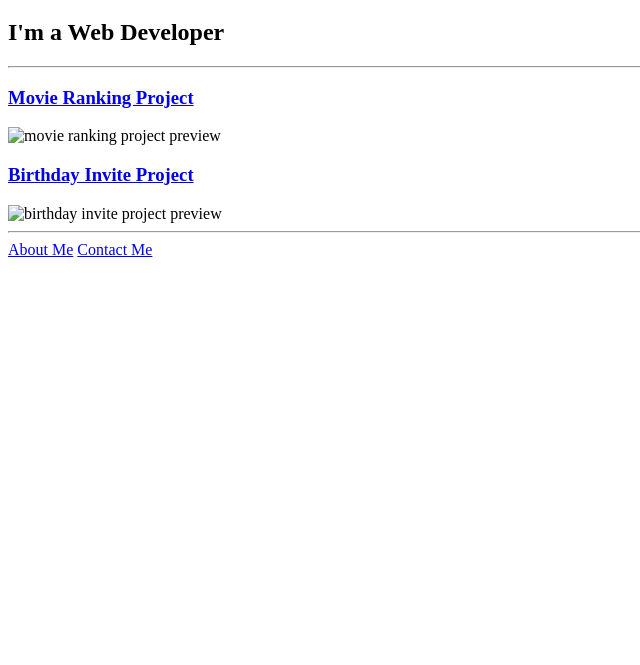
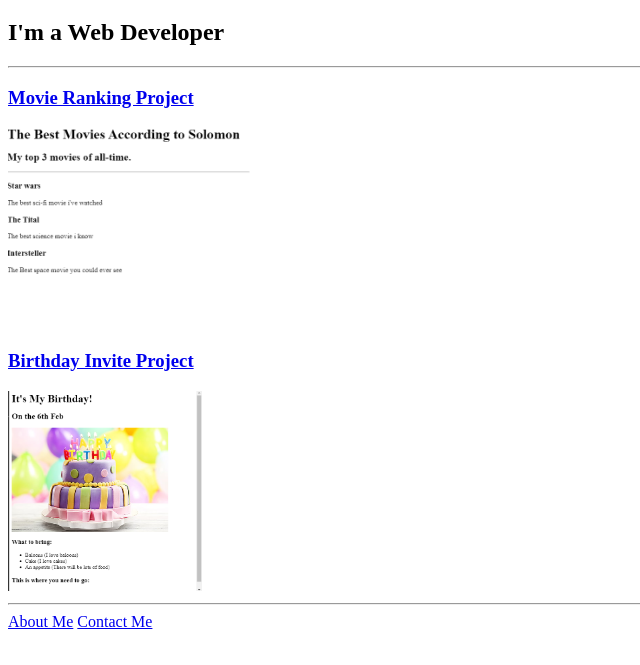
Before and after one commit to Skywalker622/html-portfolio, a plain HTML site: page index.html in a window 1280 px wide. Shown: the part 61-726 px from the top of the page, without its empty margins (0-640 px from the left). Drawn offline with Linux system fonts and the light colour scheme.

Commit message:
Add files via upload
fix: new html file

```diff
--- a/index.html
+++ b/index.html
@@ -10,13 +10,13 @@
   <h1>Solomon's Portfolio</h1>
   <h2>I'm a Web Developer</h2>
   <hr />
-  <h3><a href="./public/movie-ranking.html">Movie Ranking Project</a></h3>
-  <img src="./assets/images/mymovie-ranking.png" height="200" alt="movie ranking project preview"/>
-  <h3><a href="./public/birthday-invite.html">Birthday Invite Project</a></h3>
-  <img src="./assets/images/mybirthday-invite.png" height="200" alt="birthday invite project preview"/>
+  <h3><a href="movie-ranking.html">Movie Ranking Project</a></h3>
+  <img src="mymovie-ranking.png" height="200" alt="movie ranking project preview"/>
+  <h3><a href="birthday-invite.html">Birthday Invite Project</a></h3>
+  <img src="mybirthday-invite.png" height="200" alt="birthday invite project preview"/>
   <hr />
-  <a href="./public/about.html">About Me</a>
-  <a href="./public/contact.html">Contact Me</a>
+  <a href="about.html">About Me</a>
+  <a href="contact.html">Contact Me</a>
 </body>
 
 </html>
```
